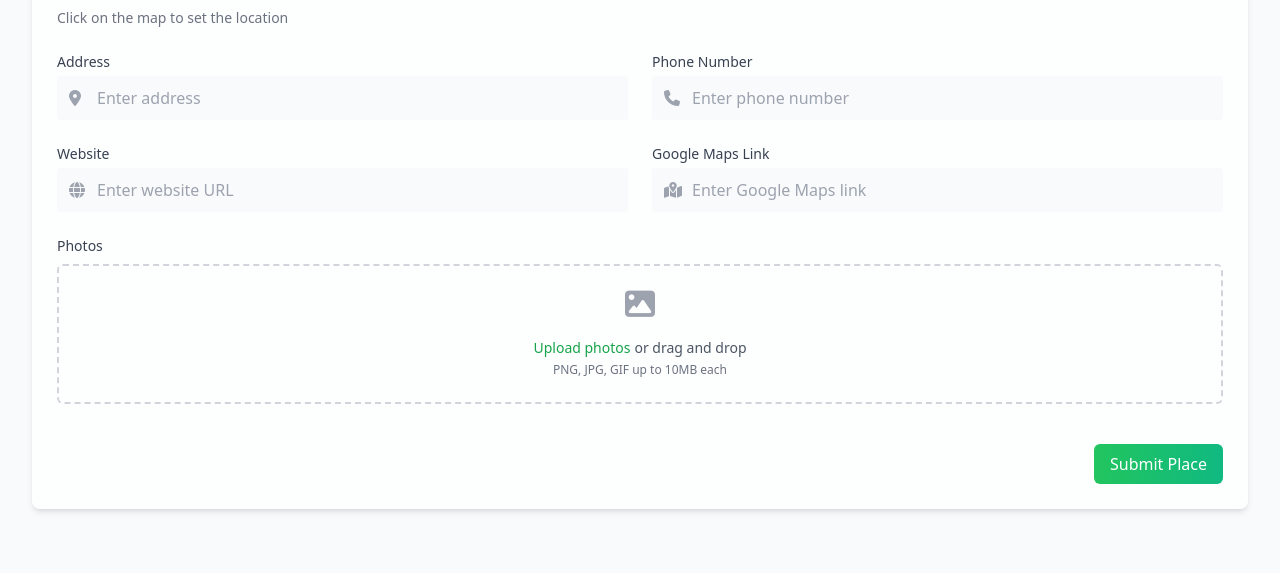
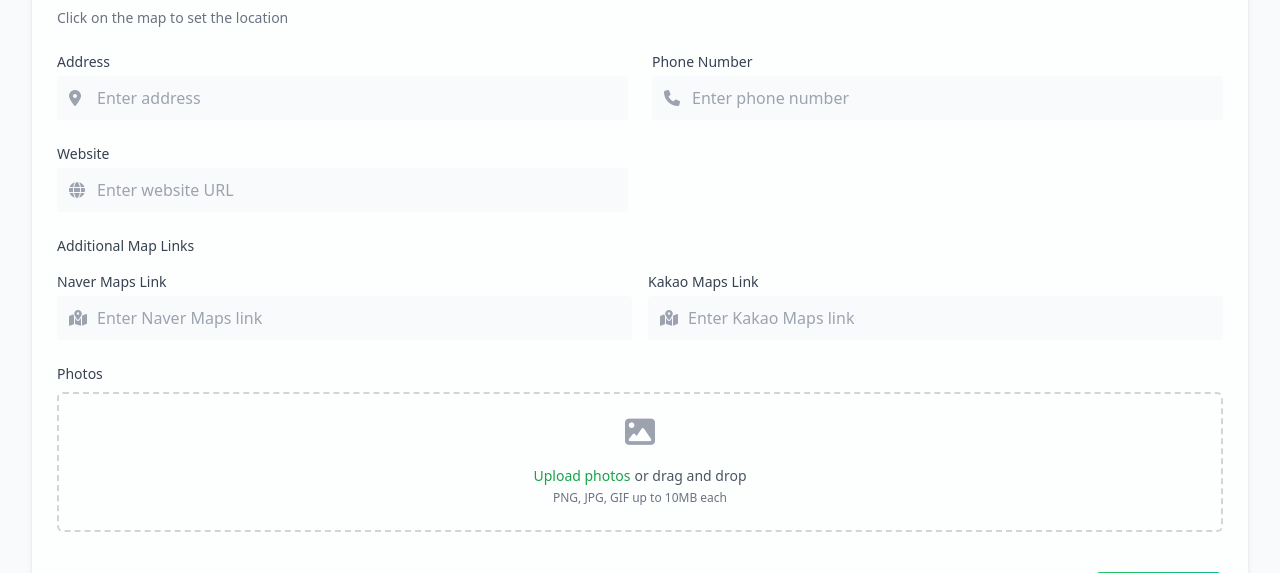
Before and after one commit to JavohirMX/halal-korea, a Django app: page /submit/ in a window 1280 px wide. Shown: the part 789-1362 px from the top of the page. Run offline with Django 5.2, Linux system fonts and the light colour scheme; the visitor is signed in with stand-in values (Sample User, id 1); some libraries are stand-ins or nearby versions.

Commit message:
add Naver and Kakao Maps link inputs to place submission form

```diff
--- a/places/templates/places/submit_place.html
+++ b/places/templates/places/submit_place.html
@@ -278,24 +278,46 @@
                             placeholder="Enter website URL"
                             class="pl-10 block w-full h-11 rounded border-gray-300 bg-gray-50 dark:border-gray-600 dark:bg-gray-800 dark:text-gray-300 focus:border-primary-500 focus:ring-primary-500">
                     </div>
-
+                </div>
             </div>
 
+            <!-- Map Links -->
+            <div class="space-y-4">
+                <h3 class="text-sm font-medium text-gray-700 dark:text-gray-300">Additional Map Links</h3>
+                <div class="grid grid-cols-1 md:grid-cols-2 gap-4">
+                    <!-- Naver Maps -->
                     <div>
-                    <label for="place-google-map" class="block text-sm font-medium text-gray-700 dark:text-gray-300">
-                        Google Maps Link
+                        <label for="place-naver-map" class="block text-sm font-medium text-gray-700 dark:text-gray-300">
+                            Naver Maps Link
                         </label>
                         <div class="relative mt-1">
                             <div class="absolute inset-y-0 left-0 pl-3 flex items-center pointer-events-none">
                                 <i class="fas fa-map-location-dot text-gray-400"></i>
                             </div>
                             <input type="url"
-                           id="place-google-map"
-                           name="google_map_link"
-                            placeholder="Enter Google Maps link"
+                               id="place-naver-map"
+                               name="naver_map_link"
+                               placeholder="Enter Naver Maps link"
                                class="pl-10 block w-full h-11 rounded border-gray-300 bg-gray-50 dark:border-gray-600 dark:bg-gray-800 dark:text-gray-300 focus:border-primary-500 focus:ring-primary-500">
                         </div>
+                    </div>
 
+                    <!-- Kakao Maps -->
+                    <div>
+                        <label for="place-kakao-map" class="block text-sm font-medium text-gray-700 dark:text-gray-300">
+                            Kakao Maps Link
+                        </label>
+                        <div class="relative mt-1">
+                            <div class="absolute inset-y-0 left-0 pl-3 flex items-center pointer-events-none">
+                                <i class="fas fa-map-location-dot text-gray-400"></i>
+                            </div>
+                            <input type="url"
+                               id="place-kakao-map"
+                               name="kakao_map_link"
+                               placeholder="Enter Kakao Maps link"
+                               class="pl-10 block w-full h-11 rounded border-gray-300 bg-gray-50 dark:border-gray-600 dark:bg-gray-800 dark:text-gray-300 focus:border-primary-500 focus:ring-primary-500">
+                        </div>
+                    </div>
                 </div>
             </div>
 
```
Lines whose indentation alone changed are shown as unchanged.
